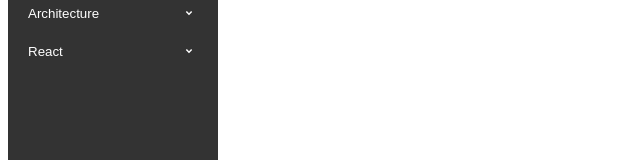
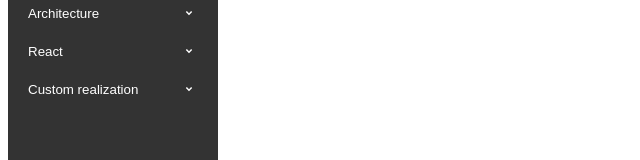
Before and after one commit to sergeypoddubnii/js-tricks, a React (Create React App) app: page / in a window 1280 px wide. Shown: the part 281-441 px from the top of the page, without its empty margins (0-640 px from the left). Built offline with nearby package versions, Linux system fonts and the light colour scheme.

Commit message:
add custom redux

```diff
--- a/src/App.tsx
+++ b/src/App.tsx
@@ -17,6 +17,7 @@ import OopPrinciples from './Pages/oop-principles';
 import Flux from './Pages/architectures/flux';
 import React18 from './Pages/react/react-18';
 import Mvc from './Pages/architectures/mvc';
+import CustomRealization from "./Pages/custom-realization/redux";
 
 function App() {
 	return (
@@ -43,6 +44,8 @@ function App() {
 						<Route path={routes.ARCHITECTURE.MVC} element={<Mvc/>} />
 						{/*react*/}
 						<Route path={routes.REACT.V_18} element={<React18/>} />
+						{/*custom realization*/}
+						<Route path={routes.CUSTOM_REALIZATION.REDUX} element={<CustomRealization/>} />
 					</Routes>
 				</div>
 			</BrowserRouter>
--- a/src/Components/navigation/index.tsx
+++ b/src/Components/navigation/index.tsx
@@ -68,6 +68,11 @@ const Navigation = () => {
 		name: 'React v-18'
 	}];
 
+	const customRealization = [{
+		route: routes.CUSTOM_REALIZATION.REDUX,
+		name: 'Redux'
+	}];
+
 	return (
 		<nav>
 			<ul className='nav'>
@@ -98,6 +103,10 @@ const Navigation = () => {
 					title='React'
 					subList={react}
 				/>
+				<SubMenu
+					title='Custom realization'
+					subList={customRealization}
+				/>
 			</ul>
 		</nav>
 	);
--- /dev/null
+++ b/src/Pages/custom-realization/redux/index.tsx
@@ -0,0 +1,12 @@
+import React from 'react';
+import Card from 'Components/card';
+
+const CustomRealization = () => {
+	return (
+		<Card title={'Redux'}>
+			<div>Redux</div>
+		</Card>
+	);
+};
+
+export default CustomRealization;
--- a/src/routes.ts
+++ b/src/routes.ts
@@ -29,6 +29,9 @@ const routes = {
 	ARCHITECTURE: {
 		FLUX: '/architecture/flux',
 		MVC: '/mvc'
+	},
+	CUSTOM_REALIZATION: {
+		REDUX: '/custom-realization/redux'
 	}
 };
 
```
